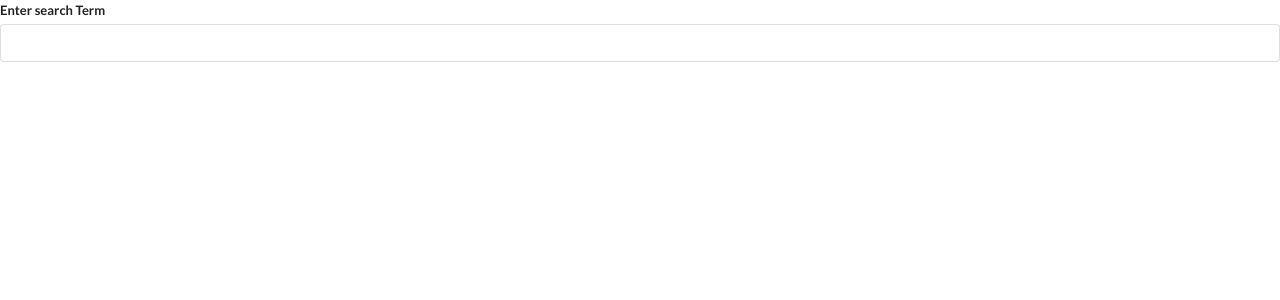
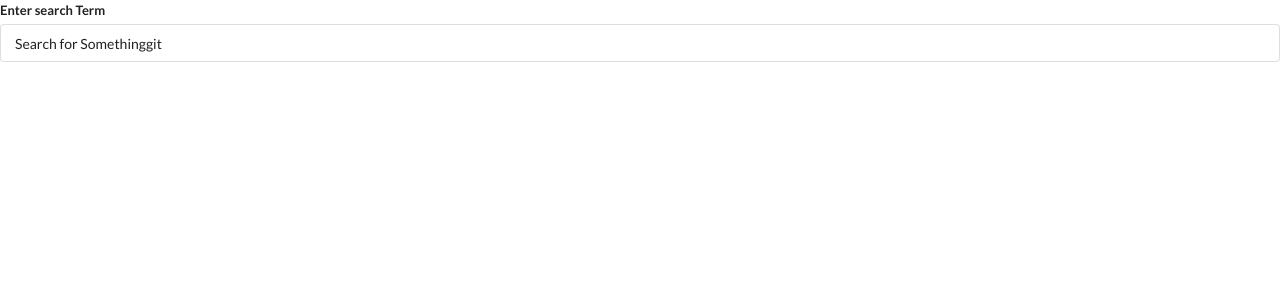
Before and after one commit to michaelsatterfield/react_widgets, a React (Create React App) app: page / in a window 1280 px wide. Shown: the top 300 px of the page. Built offline with nearby package versions, Linux system fonts and the light colour scheme.

Commit message:
working on api search

```diff
--- a/src/components/Search.js
+++ b/src/components/Search.js
@@ -2,11 +2,12 @@ import React,{useState} from 'react';
 
 
 const Search = () => {
-    const[term,setTerm]= useState('');
+    const[term,setTerm]= useState('Search for Somethinggit ');
 
     const termSubmit = (e)=> {
         setTerm(e.target.value)
     }
+
 
     return (
        <div>
```
